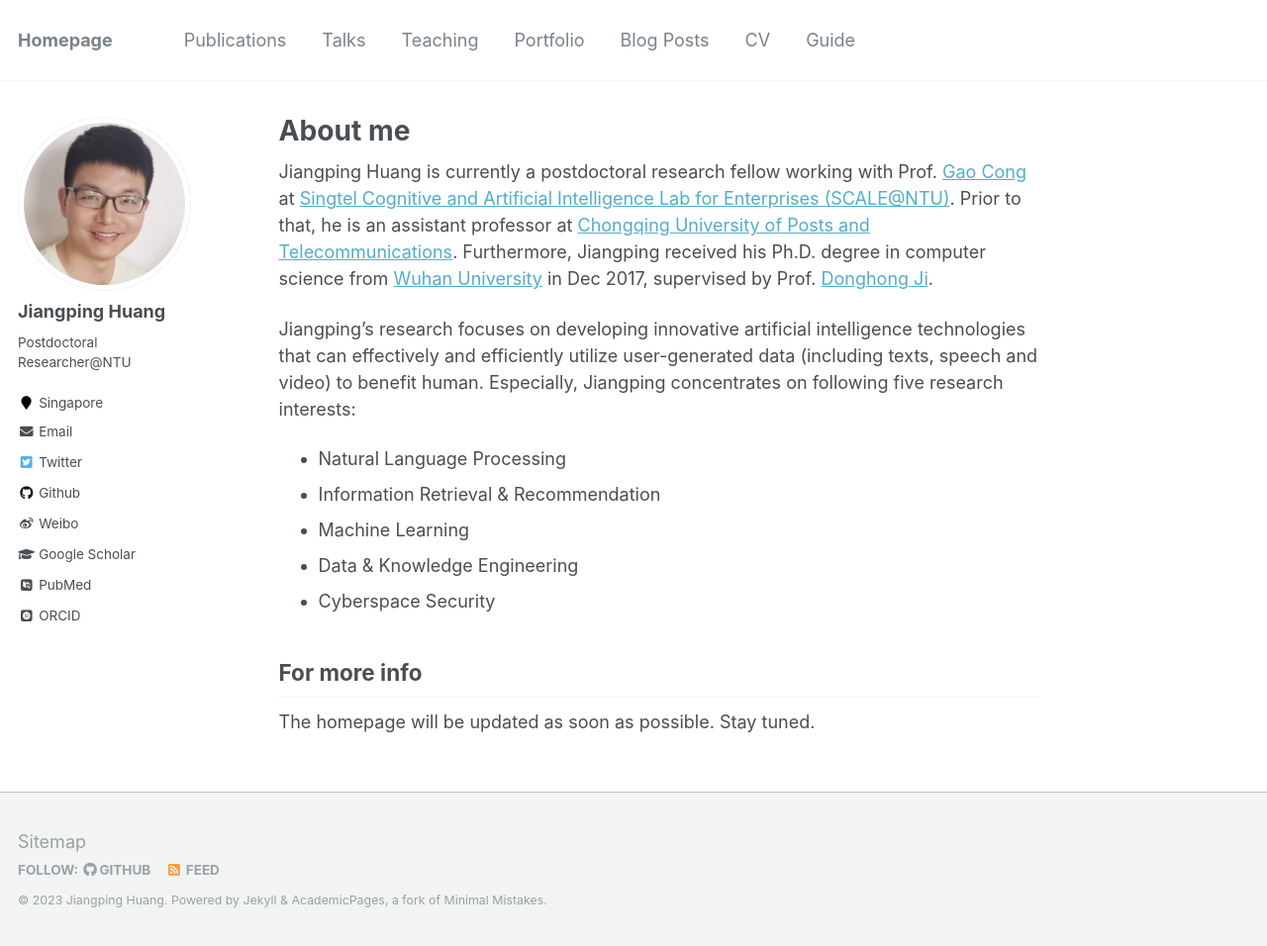
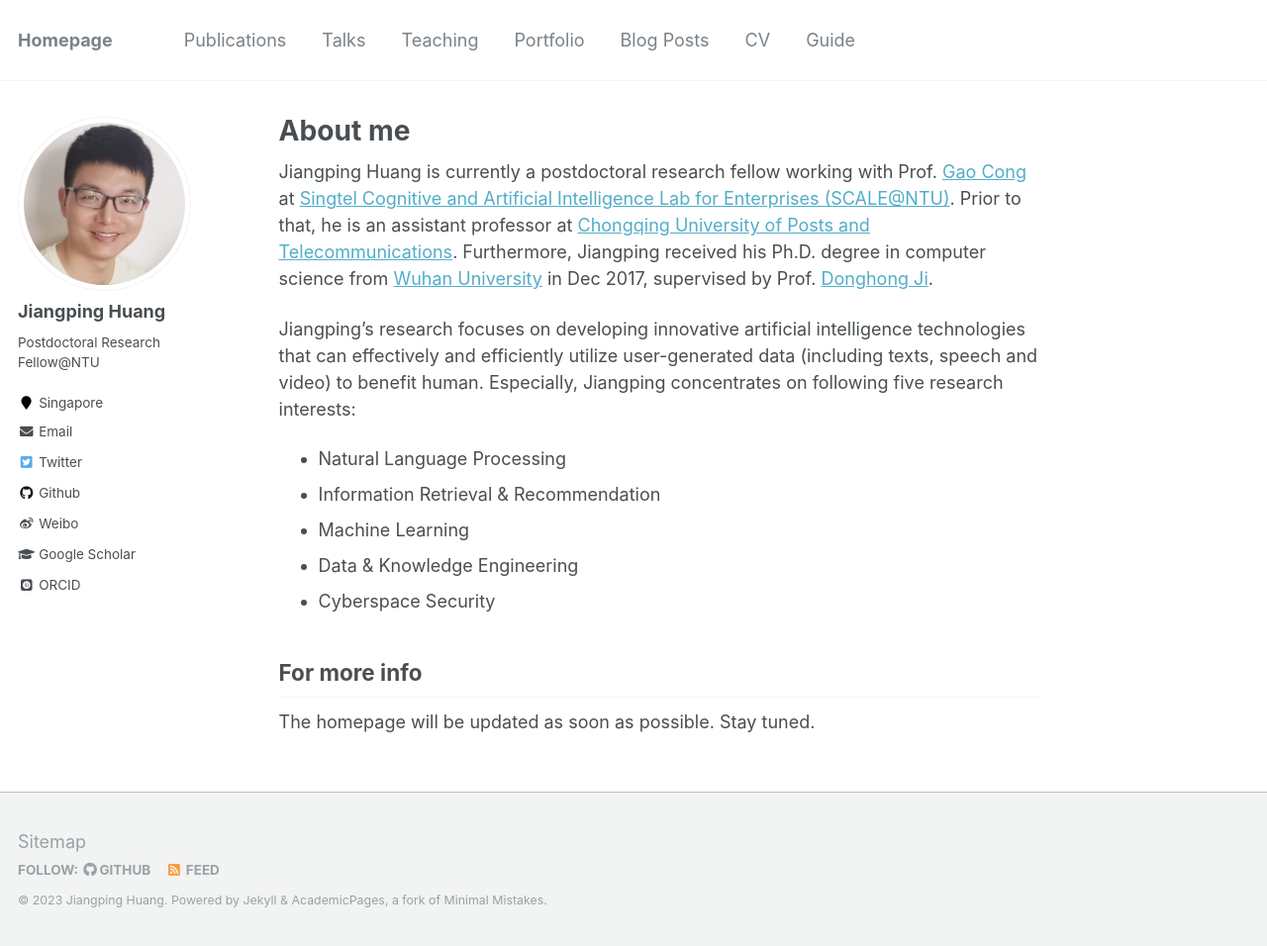
Before and after one commit to jiangpinghuang/h-jp.github.io, a Jekyll site: the page built from _pages/about.md, in a window 1280 px wide and 956 px high. Shown: the whole window at 99% size. Built offline with Jekyll 4.4.1, drawn with Linux system fonts in a browser that asks for light colours; some web fonts are replaced.

Commit message:
initial commit

```diff
--- a/_config.yml
+++ b/_config.yml
@@ -82,10 +82,10 @@ analytics:
 author:
   name             : "Jiangping Huang"
   avatar           : "hjp_github.png"
-  bio              : "Postdoctoral Researcher@NTU"
+  bio              : "Postdoctoral Research Fellow@NTU"
   location         : "Singapore"
   employer         :
-  pubmed           : "https://www.ncbi.nlm.nih.gov/pubmed/?term=john+snow"
+  #pubmed           : "https://www.ncbi.nlm.nih.gov/pubmed/?term=john+snow"
   googlescholar    : "https://scholar.google.com/citations?user=IulnddEAAAAJ&hl=zh-CN"
   email            : "cs-huangjp@ntu.edu.sg"
   researchgate     :  # example: "https://www.researchgate.net/profile/yourprofile"
```
